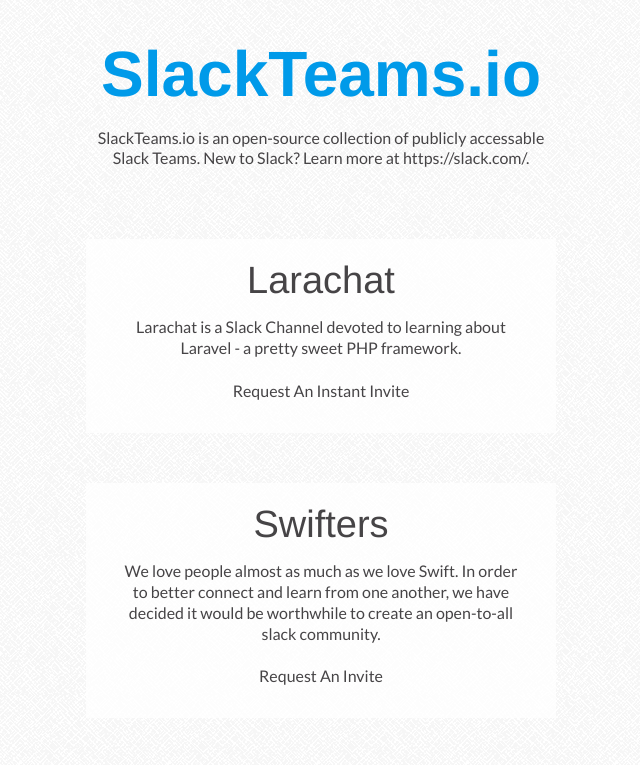
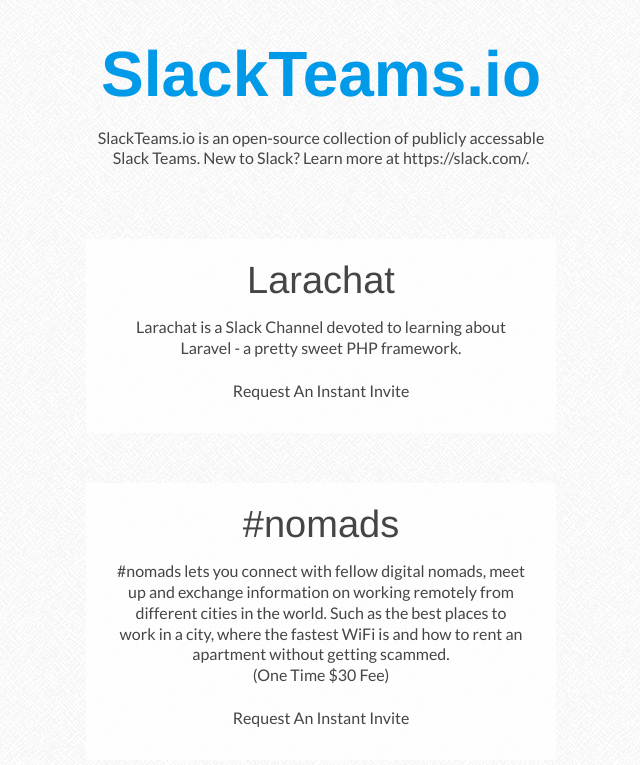
Before and after one commit to chrislentz/slackteams.io, a website: page index.html in a window 1280 px wide. Shown: the top 765 px of the page, without its empty margins (319-959 px from the left). Drawn offline with Linux system fonts and the light colour scheme.

Commit message:
Added hashtagnomads.slack.com.

```diff
--- a/index.html
+++ b/index.html
@@ -27,6 +27,13 @@
             <h3><a href="http://larachat.co/" target="_blank">Larachat</a></h3>
             <p>Larachat is a Slack Channel devoted to learning about Laravel - a pretty sweet PHP framework.</p>
             <a href="http://larachat.co/apply" target="_blank">Request An Instant Invite</a>
+          </div>
+
+          <!-- #nomads -->
+          <div>
+            <h3><a href="http://hashtagnomads.com/?ref=slackteams.io" target="_blank">#nomads</a></h3>
+            <p>#nomads lets you connect with fellow digital nomads, meet up and exchange information on working remotely from different cities in the world. Such as the best places to work in a city, where the fastest WiFi is and how to rent an apartment without getting scammed.<br>(One Time $30 Fee)</p>
+            <a href="https://hashtagnomads.typeform.com/to/KYSAi6" target="_blank">Request An Instant Invite</a>
           </div>
 
           <!-- Swifters -->
```
